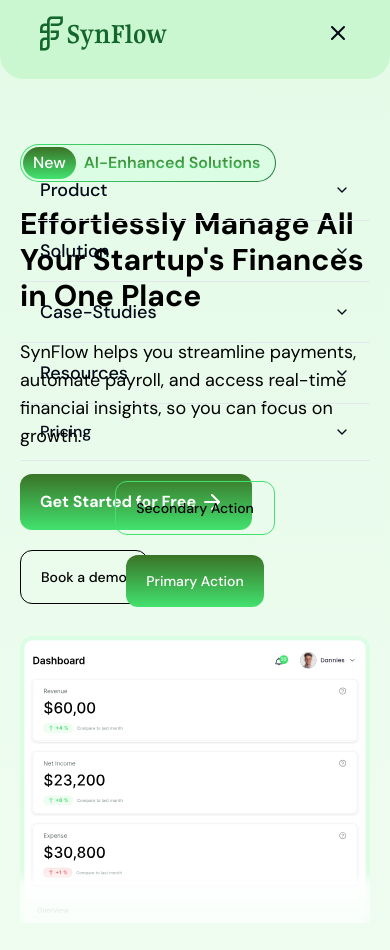
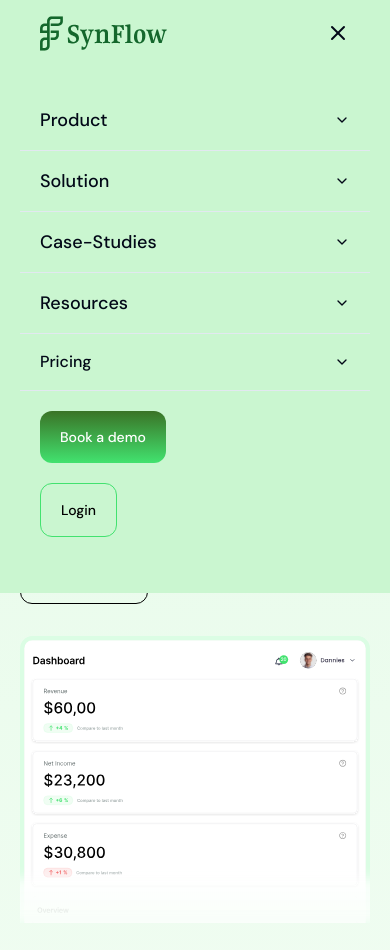
Before and after one commit to DaramolaD/synflow__, a Next.js app: page / in a window 390 px wide. Both pictures are taken after a click on the icon 338 px from the left and 33 px from the top of the page. Shown: the top 950 px of the page. Built offline with nearby package versions, Linux system fonts and the light colour scheme.

Commit message:
Modify the header to be responsive for mobile

```diff
--- a/components/molecules/MobileNav.tsx
+++ b/components/molecules/MobileNav.tsx
@@ -190,8 +190,8 @@ const MobileNav = ({}) => {
             className="hover:bg-slate-100 px-5"
           >
             <div className="grid gap-2">
-              <p className="text-base font-medium">{title}</p>
-              <p className="font-light">{description}</p>
+              <p className="text-sm font-medium">{title}</p>
+              {/* <p className="font-light">{description}</p> */}
             </div>
           </AccordionContent>
         ))}
@@ -206,8 +206,8 @@ const MobileNav = ({}) => {
             className="hover:bg-slate-100 px-5"
           >
             <div className="grid gap-2">
-              <p className=" text-base font-medium">{title}</p>
-              <p className="font-light">{description}</p>
+              <p className=" text-sm font-medium">{title}</p>
+              {/* <p className="font-light">{description}</p> */}
             </div>
           </AccordionContent>
         ))}
@@ -222,8 +222,8 @@ const MobileNav = ({}) => {
             className="hover:bg-slate-100 px-5"
           >
             <div className="grid gap-2">
-              <p className=" text-base font-medium">{title}</p>
-              <p className="font-light">{description}</p>
+              <p className=" text-sm font-medium">{title}</p>
+              {/* <p className="font-light">{description}</p> */}
             </div>
           </AccordionContent>
         ))}
@@ -238,8 +238,8 @@ const MobileNav = ({}) => {
             className="hover:bg-slate-100 px-5"
           >
             <div className="grid gap-2">
-              <p className=" text-base font-medium">{title}</p>
-              <p className="font-light">{description}</p>
+              <p className=" text-sm font-medium">{title}</p>
+              {/* <p className="font-light">{description}</p> */}
             </div>
           </AccordionContent>
         ))}
--- a/components/organism/Header.tsx
+++ b/components/organism/Header.tsx
@@ -10,7 +10,7 @@ const Header = () => {
   const [menuToggle, setMenuToggle] = useState(false);
   return (
     <div className="flex z-50 top-0 right-0 left-0 sectionContainer fixed px-5 md:px-8 bg-headerColor/100 rounded-b-3xl">
-      <div className="relative w-full flex justify-between items-center px-5 tablet:px-0 lg:px-10 pt-4 pb-7 md:py-7">
+      <div className="w-full z-50 flex justify-between items-center px-5 tablet:px-0 lg:px-10 pt-4 pb-7 md:py-7">
         <Logo width={120} height={40} className="w-32 tablet:w-28 lg:w-40" />
         <div className="hidden tablet:flex">
           <NavigationMenuDemo />
@@ -32,16 +32,18 @@ const Header = () => {
             onClick={() => setMenuToggle(!menuToggle)}
           />
         )}
+      </div>
       {menuToggle && (
-          <div className="grid tablet:hidden w-full absolute top-40 left-0">
+        <div className="grid tablet:hidden w-full absolute px-5 md:px-8 pb-14 pt-[90px] top-0 left-0 bg-headerColor/100">
           <MobileNav />
           <Cta
-              className="px-5 gap-5 pt-5"
+            className="px-5 gap-5 pt-5 items-start flex-col-reverse"
             secondaryStyle="border border-primary-400 bg-transparent"
+            primaryCta="Book a demo"
+            secondaryCta="Login"
           />
         </div>
       )}
-      </div>
     </div>
   );
 };
```
Lines whose indentation alone changed are shown as unchanged.
